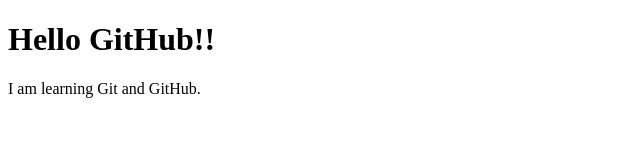
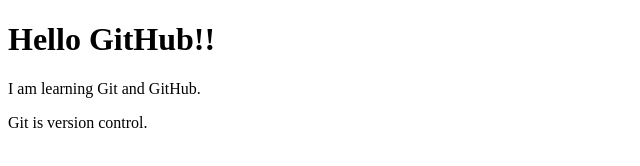
Before and after one commit to ArpitaSamanta10/git-learning, a plain HTML site: page index.html in a window 1280 px wide. Shown: the whole page, without its empty margins (0-640 px from the left). Drawn offline with Linux system fonts and the light colour scheme.

Commit message:
Add Git description

```diff
--- a/index.html
+++ b/index.html
@@ -6,5 +6,6 @@
 <body>
     <h1>Hello GitHub!!</h1>
     <p>I am learning Git and GitHub.</p>
+    <p>Git is version control.</p>
 </body>
 </html>
```
